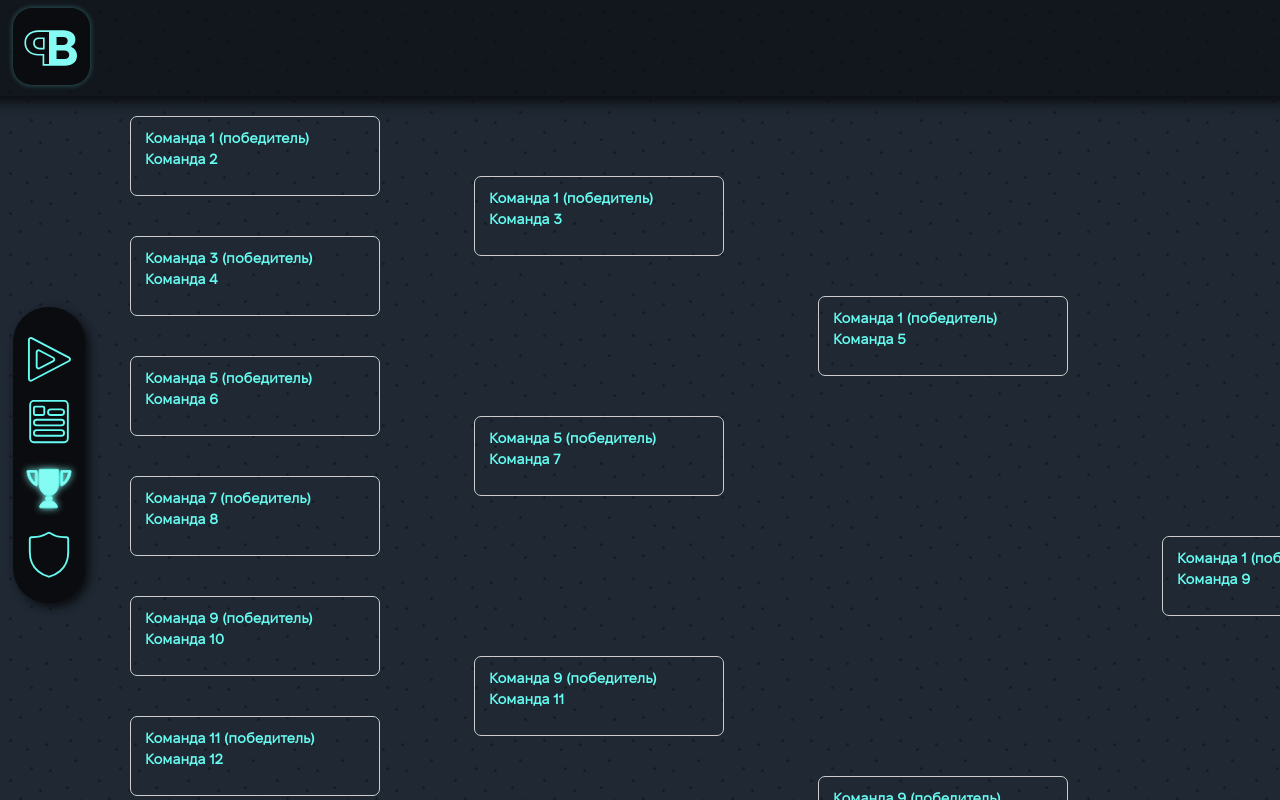
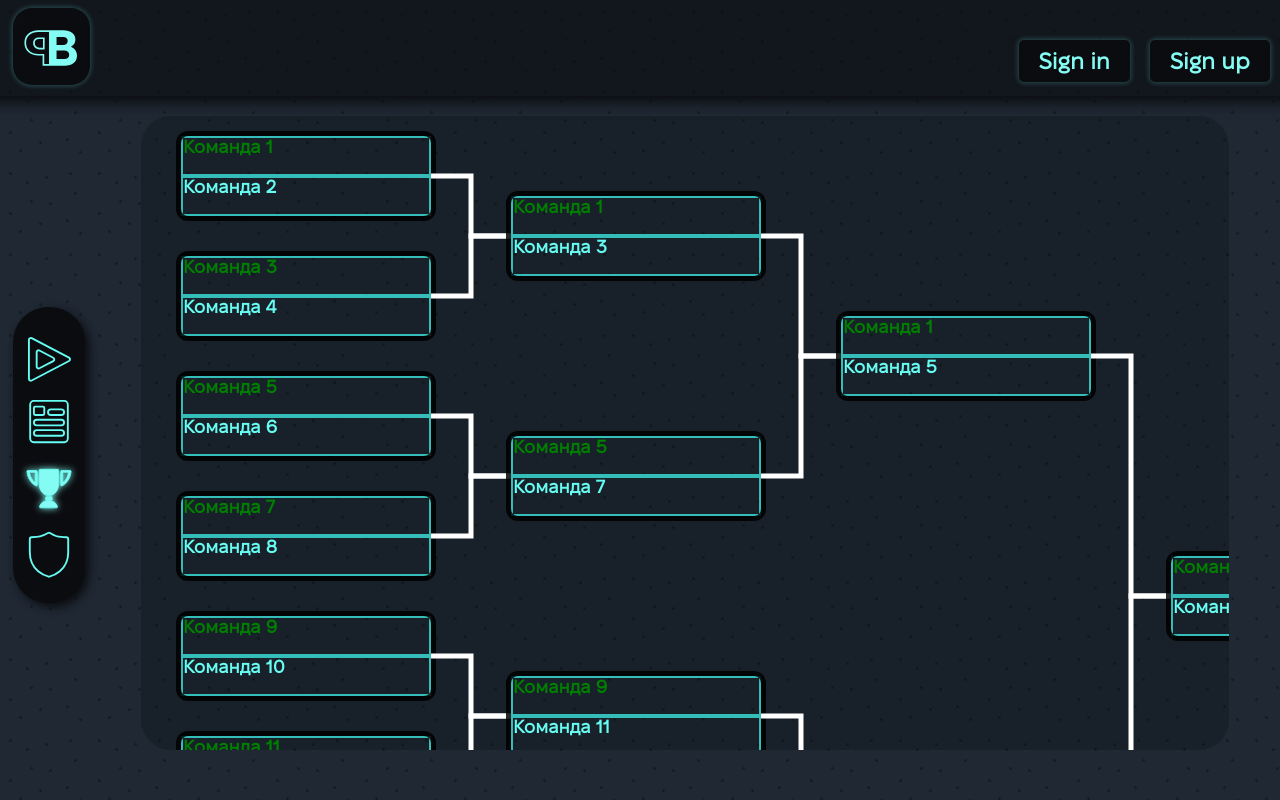
Before and after one commit to EMatchWorks/ematch-fe, a React (Create React App) app: page /tournaments in a window 1280 px wide. Built offline with nearby package versions, Linux system fonts and the light colour scheme.

Commit message:
Modify Tournament web

```diff
--- /dev/null
+++ b/src/assets/Tournaments/ToutnamentLine.tsx
@@ -0,0 +1,62 @@
+import React from 'react';
+
+type Props = {
+  height: number;
+  marginX: number;
+  marginY: number;
+  roundIndex: number;
+  matchIndex: number | 0;
+};
+type LineParams = {
+  width: number;
+  height: number;
+  direction: boolean;
+};
+
+const heightFunc = (height: number, marginY: number, index: number) => {
+  let coef = height - (height / 2 - marginY);
+  for (let i = 0; i < index; i++) {
+    coef *= 2;
+  }
+  let res = height + coef;
+  return res;
+};
+
+const ToutnamentLine = (props: Props) => {
+  const params: LineParams = {
+    width: props.marginX * 2,
+    height: heightFunc(props.height, props.marginY, props.roundIndex),
+    direction: props.matchIndex % 2 === 0,
+  };
+
+  return (
+    <svg
+      width={params.width}
+      height={params.height}
+      viewBox={`0 0 ${params.width} ${params.height}`}
+      fill="none"
+      xmlns="http://www.w3.org/2000/svg"
+      style={{
+        position: 'absolute',
+        [params.direction ? 'top' : 'bottom']: '0',
+        right: `-${params.width}px`,
+      }}
+    >
+      <path
+        d={
+          params.direction
+            ? `M0 ${0 + props.height / 2} H ${params.width / 2} V ${
+                params.height - props.height / 2
+              } H ${params.width}`
+            : `M0 ${params.height - props.height / 2} H ${params.width / 2} V ${
+                0 + props.height / 2
+              } H ${params.width}`
+        }
+        stroke="white"
+        stroke-width="5"
+      />
+    </svg>
+  );
+};
+
+export default ToutnamentLine;
--- a/src/pages/Tournaments/Tournaments.module.scss
+++ b/src/pages/Tournaments/Tournaments.module.scss
@@ -1,15 +1,17 @@
 .tournament {
   display: flex;
   flex-direction: column;
-  align-items: center;
-  font-family: Arial, sans-serif;
   overflow-y: scroll;
-  height: 100%;
+  overflow-x: scroll;
+  background-color: #0b0c1044;
+  border-radius: 30px;
+  width: 85vw;
+  margin: 20px auto;
+  height: 90%;
 }
 
 .rounds {
   display: flex;
-  gap: 1rem;
 }
 
 .round {
@@ -20,29 +22,22 @@
 .matchWrapper {
   display: flex;
   flex-direction: column;
-  gap: 0.5rem;
 }
 
 .match {
   display: flex;
   flex-direction: column;
-  gap: 0.5rem;
-  border: 1px solid #ccc;
   margin: 0 20px;
-  padding: 1rem;
+  justify-content: space-between;
   width: 250px;
-  // height: 60px;
   border-radius: 0.5rem;
-  &Up {
-    margin-top: 20px;
-  }
-  &Down {
-    margin-top: 10px;
-  }
+  outline: 5px solid #000000d7;
 }
 
 .team {
   font-weight: bold;
+  font-size: 18px;
+  border: 2px solid #3cddd5d7;
 }
 
 .winner {
--- a/src/pages/Tournaments/Tournaments.tsx
+++ b/src/pages/Tournaments/Tournaments.tsx
@@ -1,13 +1,15 @@
-import React from 'react';
+import React, { useEffect, useRef } from 'react';
 import styles from './Tournaments.module.scss';
 import tournamentData, { Round } from './tournamentData';
+import ToutnamentLine from '../../assets/Tournaments/ToutnamentLine';
 
 const height = 80;
-const margin = 20;
+const marginY = 20;
+const marginX = 40;
 
-const step = (count: Number) => {
+const step = (count: number) => {
   let res = 0;
-  let coef = height - (height / 2 - margin);
+  let coef = height - (height / 2 - marginY);
   for (let i = 0; i < count; i++) {
     res += coef;
     coef *= 2;
@@ -16,35 +18,81 @@ const step = (count: Number) => {
 };
 
 const Tournaments = () => {
+  const scrollRef = useRef<HTMLDivElement>(null);
+  let startX = 0;
+  let startY = 0;
+
+  const onMouseDown = (event: React.MouseEvent<HTMLDivElement, MouseEvent>) => {
+    if (scrollRef.current) {
+      startX = scrollRef.current.scrollLeft + event.pageX;
+      startY = scrollRef.current.scrollTop + event.pageY;
+      window.addEventListener('mousemove', onMouseMove);
+      window.addEventListener('mouseup', onMouseUp);
+    }
+  };
+
+  const onMouseMove = (event: MouseEvent) => {
+    if (scrollRef.current) {
+      scrollRef.current.scrollLeft = startX - event.pageX;
+      scrollRef.current.scrollTop = startY - event.pageY;
+      event.preventDefault();
+    }
+  };
+
+  const onMouseUp = () => {
+    window.removeEventListener('mousemove', onMouseMove);
+    window.removeEventListener('mouseup', onMouseUp);
+  };
   return (
-    <div className={styles.tournament}>
+    <div
+      ref={scrollRef}
+      onMouseDown={onMouseDown}
+      className={styles.tournament}
+    >
       <div className={styles.rounds}>
-        {tournamentData.rounds.map((round: Round, index: number) => (
-          <div key={`round-${index}`} className={styles.round}>
+        {tournamentData.rounds.map((round: Round, roundIndex: number) => (
+          <div key={`round-${roundIndex}`} className={styles.round}>
             {round.round.map((match, matchIndex) => (
               <div
                 key={`match-${matchIndex}`}
-                className={
-                  styles.match +
-                  ' ' +
-                  (round.round.length > 1
-                    ? matchIndex % 2 == 0
-                      ? styles.matchUp
-                      : styles.matchDown
-                    : ' ')
-                }
+                className={styles.match}
                 style={{
+                  position: 'relative',
                   height: `${height}px`,
-                  margin: `${margin + step(index)}px 40px`,
+                  margin: `${marginY + step(roundIndex)}px ${marginX}px`,
                 }}
               >
-                <div className={styles.team}>
+                {round.round.length > 1 ? (
+                  <ToutnamentLine
+                    height={height}
+                    marginX={marginX}
+                    marginY={marginY}
+                    roundIndex={roundIndex}
+                    matchIndex = {matchIndex}
+                  />
+                ) : (
+                  ' '
+                )}
+
+                <div
+                  className={
+                    styles.team +
+                    ' ' +
+                    (match.winner === match.team1 ? styles.winner : '')
+                  }
+                  style={{ height: `${height / 2}px` }}
+                >
                   {match.team1}
-                  {match.winner === match.team1 && ' (победитель)'}
                 </div>
-                <div className={styles.team}>
+                <div
+                  className={
+                    styles.team +
+                    ' ' +
+                    (match.winner === match.team2 ? styles.winner : '')
+                  }
+                  style={{ height: `${height / 2}px` }}
+                >
                   {match.team2}
-                  {match.winner === match.team2 && ' (победитель)'}
                 </div>
               </div>
             ))}
--- a/src/scss/_reset.scss
+++ b/src/scss/_reset.scss
@@ -202,6 +202,7 @@ h6 {
 /* полоса прокрутки (скроллбар) */
 ::-webkit-scrollbar {
   width: 7px; /* высота для горизонтального скролла */
+  height: 7px;
   background-color: none;
 }
 
```
